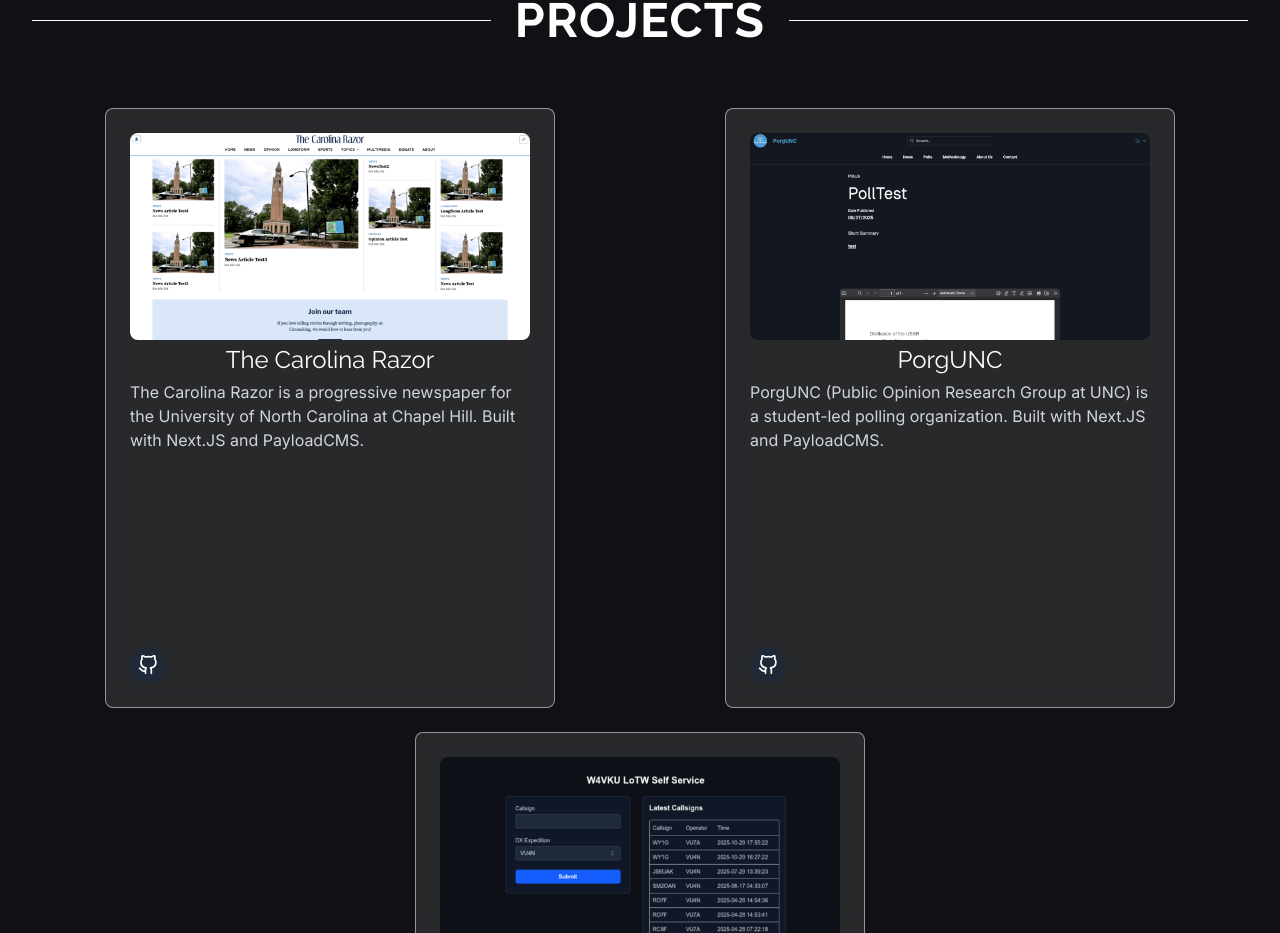
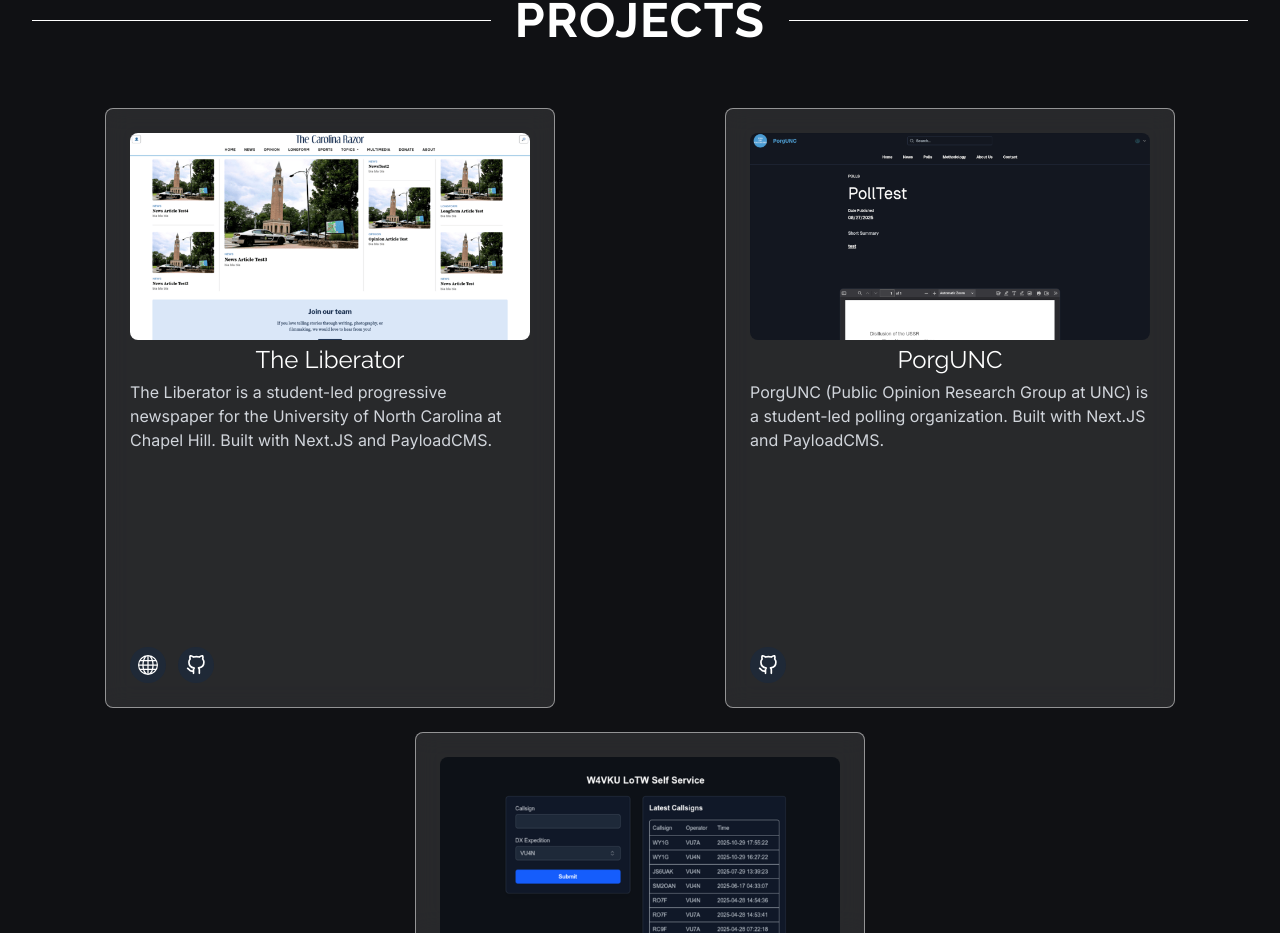
Before and after one commit to hinuiiik/portfolio, a Next.js app: page / in a window 1280 px wide. Shown: the part 932-1865 px from the top of the page. Built offline with nearby package versions, Linux system fonts and the light colour scheme; no server answers.

Commit message:
I'll fix the rest of the news site stuff later

```diff
--- a/src/app/page.tsx
+++ b/src/app/page.tsx
@@ -72,12 +72,13 @@
 
                 <div className="flex flex-wrap justify-center gap-6 mb-6">
                     <ProjectBox
-                        id="CarolinaRazor"
-                        name="The Carolina Razor"
+                        id="LiberatorCH"
+                        name="The Liberator"
                         image="/carolinarazor_small.png"
-                        description="The Carolina Razor is a progressive newspaper for the University of North Carolina at Chapel Hill. Built with Next.JS and PayloadCMS."
-                        alt="Carolina Razor Webpage"
+                        description="The Liberator is a student-led progressive newspaper for the University of North Carolina at Chapel Hill. Built with Next.JS and PayloadCMS."
+                        alt="LiberatorCH Webpage"
                         github="https://github.com/CarolinaRazor/website"
+                        site_link="https://www.liberatorch.com/"
                     />
                     <ProjectBox
                         id="PorgUNC"
```
